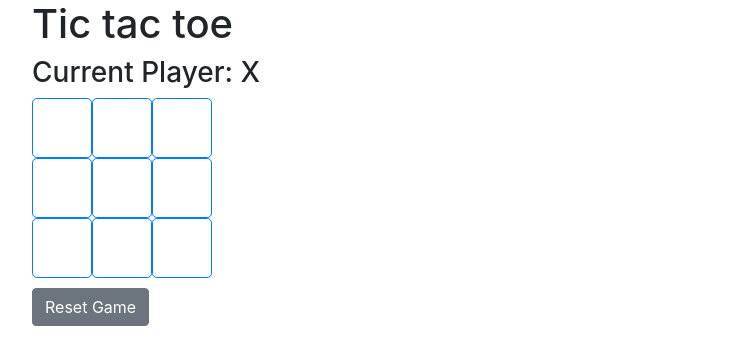
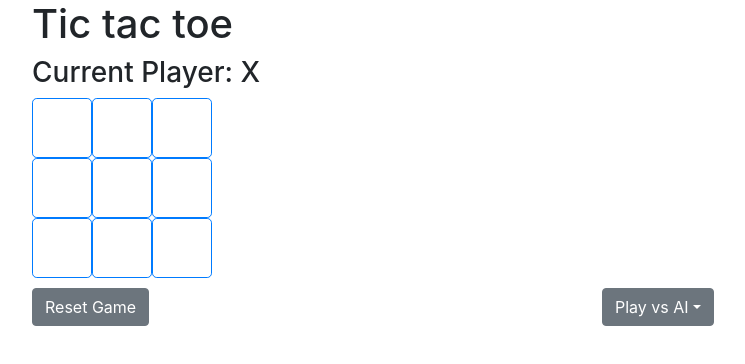
Before and after one commit to aguo777/tic-tac-toe, a React (Create React App) app: page / in a window 1280 px wide. Shown: the top 364 px of the page, without its empty margins (53-798 px from the left). Built offline with nearby package versions, Linux system fonts and the light colour scheme.

Commit message:
ai button

```diff
--- a/src/App.tsx
+++ b/src/App.tsx
@@ -1,5 +1,5 @@
 import React, { useState } from 'react';
-import { Button, Container, Col, Row } from 'reactstrap';
+import { Button, Container, Col, Row, UncontrolledButtonDropdown, DropdownToggle, DropdownMenu, DropdownItem } from 'reactstrap';
 import { Helmet } from 'react-helmet';
 
 import Board from 'components/Board';
@@ -53,6 +53,21 @@ function App() {
           <Col>
             <Button onClick={resetGame}>Reset Game</Button>
           </Col>
+          <Col>
+          <UncontrolledButtonDropdown>
+              <DropdownToggle caret>
+                Play vs AI
+              </DropdownToggle>
+              <DropdownMenu>
+                <DropdownItem>
+                  Random
+                </DropdownItem>
+                <DropdownItem disabled>
+                  Learning
+                </DropdownItem>
+              </DropdownMenu>
+            </UncontrolledButtonDropdown>
+          </Col>
         </Row>
       </Container>
     </>
```
